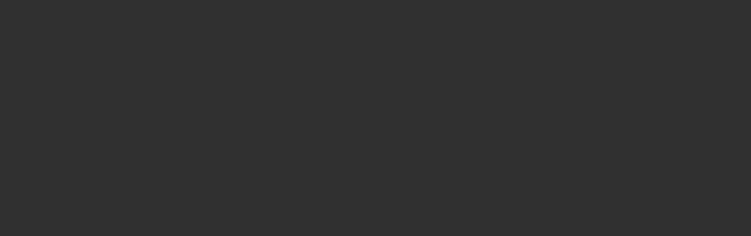
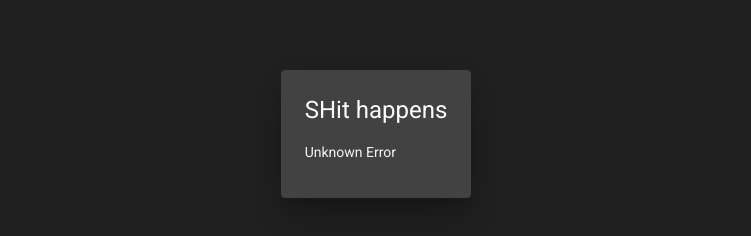
Before and after one commit to Reuel-T/APDS-LAC, an Angular app: page / in a window 1280 px wide. Shown: the part 266-502 px from the top of the page, without its empty margins (264-1015 px from the left). Built offline with nearby package versions, Linux system fonts and the light colour scheme; no server answers.

Commit message:
Error Dialogs m8

```diff
--- a/src/app/Auth/signup/signup.component.ts
+++ b/src/app/Auth/signup/signup.component.ts
@@ -22,6 +22,11 @@ export class SignupComponent implements OnInit {
 
   onSignup(form : NgForm)
   {
+    if(form.invalid)
+    {
+      return
+    }
+
     console.log(form.value);
     this.authService.createUser(form.value.enteredEmail, form.value.enteredPassword, form.value.enteredUsername);
   }
--- a/src/app/app.module.ts
+++ b/src/app/app.module.ts
@@ -7,18 +7,20 @@ import { AppComponent } from './app.component';
 import { BrowserAnimationsModule } from '@angular/platform-browser/animations';
 import { OrderCreateComponent } from './orders/order-create/order-create.component';
 
-import {  MatInputModule } from '@angular/material/input';
+import { MatInputModule } from '@angular/material/input';
 import { MatCardModule } from '@angular/material/card';
 import { MatButtonModule } from '@angular/material/button';
 import { MatFormFieldModule } from '@angular/material/form-field';
 import { OrderPlacedComponent } from './orders/order-placed/order-placed.component';
-
 import { MatExpansionModule } from '@angular/material/expansion';
+import { MatDialogModule } from '@angular/material/dialog';
 
 import { HttpClientModule, HTTP_INTERCEPTORS } from "@angular/common/http";
 import { LoginComponent } from './Auth/login/login.component';
 import { SignupComponent } from './Auth/signup/signup.component';
 import { AuthInterceptor } from './Auth/auth-interceptor';
+import { ErrorComponent } from './error/error.component';
+import { ErrorInterceptor } from './error.inteceptor';
 
 
 @NgModule({
@@ -27,7 +29,8 @@ import { AuthInterceptor } from './Auth/auth-interceptor';
     OrderCreateComponent,
     OrderPlacedComponent,
     LoginComponent,
-    SignupComponent
+    SignupComponent,
+    ErrorComponent
   ],
   imports: [
     BrowserModule,
@@ -39,10 +42,13 @@ import { AuthInterceptor } from './Auth/auth-interceptor';
     MatButtonModule,
     MatFormFieldModule,
     MatExpansionModule,
+    MatDialogModule,
     HttpClientModule
   ],
-  providers: [{provide: HTTP_INTERCEPTORS, useClass: AuthInterceptor, multi: true}],
-  bootstrap: [AppComponent]
+  providers: [{provide: HTTP_INTERCEPTORS, useClass: AuthInterceptor, multi: true},
+              {provide: HTTP_INTERCEPTORS, useClass: ErrorInterceptor, multi: true}],
+  bootstrap: [AppComponent],
+  entryComponents: [ErrorComponent]
 })
 
 export class AppModule { }
--- /dev/null
+++ b/src/app/error.inteceptor.ts
@@ -0,0 +1,33 @@
+import { HttpInterceptor, HttpErrorResponse, HttpHandler, HttpRequest } from '@angular/common/http';
+import { Injectable } from '@angular/core';
+import { Observable } from 'rxjs';
+import { catchError } from 'rxjs/operators'
+import { throwError } from 'rxjs';
+import { MatDialog } from '@angular/material/dialog'
+import { ErrorComponent } from './error/error.component'
+
+
+@Injectable()
+export class ErrorInterceptor implements HttpInterceptor
+{
+
+    constructor (private dialog: MatDialog){}
+
+    intercept(req: HttpRequest<any>, next: HttpHandler)
+    {
+        return next.handle(req).pipe(
+            catchError((error: HttpErrorResponse) =>
+            {
+                let errorMessage = 'Unknown Error';
+
+                if(error.error.message)
+                {
+                    errorMessage = error.error.message;
+                }
+                console.log(error);
+                this.dialog.open(ErrorComponent, {data: {message:errorMessage}});
+                return throwError(error);
+            })
+        )
+    }
+}
--- /dev/null
+++ b/src/app/error/error.component.html
@@ -0,0 +1,2 @@
+<h1>SHit happens</h1>
+<p>{{ data.message }}</p>
--- /dev/null
+++ b/src/app/error/error.component.ts
@@ -0,0 +1,16 @@
+import { Component, Inject, OnInit } from '@angular/core';
+import { MAT_DIALOG_DATA } from '@angular/material/dialog';
+
+@Component({
+  selector: 'app-error',
+  templateUrl: './error.component.html',
+  styleUrls: ['./error.component.scss']
+})
+export class ErrorComponent implements OnInit {
+
+  constructor(@Inject (MAT_DIALOG_DATA) public data : {message:string}) { }
+
+  ngOnInit(): void {
+  }
+
+}
--- a/src/app/orders/order-create/order-create.component.ts
+++ b/src/app/orders/order-create/order-create.component.ts
@@ -1,8 +1,10 @@
-import { Component, OnInit, EventEmitter, Output } from '@angular/core';
+import { Component, OnInit, EventEmitter, Output, Sanitizer, SecurityContext } from '@angular/core';
 import { Order } from '../order.model'
 import { NgForm } from '@angular/forms'
 
 import { OrderService } from '../order.service';
+import { ActivatedRoute } from '@angular/router';
+import { DomSanitizer } from '@angular/platform-browser';
 
 
 @Component({
@@ -12,11 +14,10 @@ import { OrderService } from '../order.service';
 })
 export class OrderCreateComponent implements OnInit {
 
-  constructor(public orderService : OrderService) { }
+  constructor(public orderService : OrderService, private route: ActivatedRoute, protected sanitizer: DomSanitizer) { }
 
-  //Basically a broadcast object, from what I can see
-  @Output() orderCreated = new EventEmitter();
-
+  output:string;
+  output2:string;
 
 
   enteredUserName = ``;
@@ -29,23 +30,6 @@ export class OrderCreateComponent implements OnInit {
 
   ngOnInit(): void {
   }
-
-  /*
-    So, this method makes an emit
-    //populates the order object and then
-    //emits it
-    Order_Clicked()
-    {
-      const order : Order = {
-        username: this.enteredUserName,
-        email: this.enteredEmail,
-        placedOrder: this.enteredOrder
-      }
-      //whatever is insied the brackets gets emitted
-      console.log(order);
-      this.orderCreated.emit(order);
-    }
-  */
 
   onAddOrder(OrderForm: NgForm)
   {
@@ -65,6 +49,8 @@ export class OrderCreateComponent implements OnInit {
       const oDetails : string = OrderForm.value.enteredOrder;
 
       this.orderService.addOrders(oUsername, oEmail, oDetails);
+      this.output = (this.sanitizer.sanitize(SecurityContext.HTML, OrderForm.value.postOrder));
+      OrderForm.resetForm();
     }
   }
 }
```
Also changed, not shown: src/app/error/error.component.scss (added), 1 other file (tests, documents, lock files or other folders).
